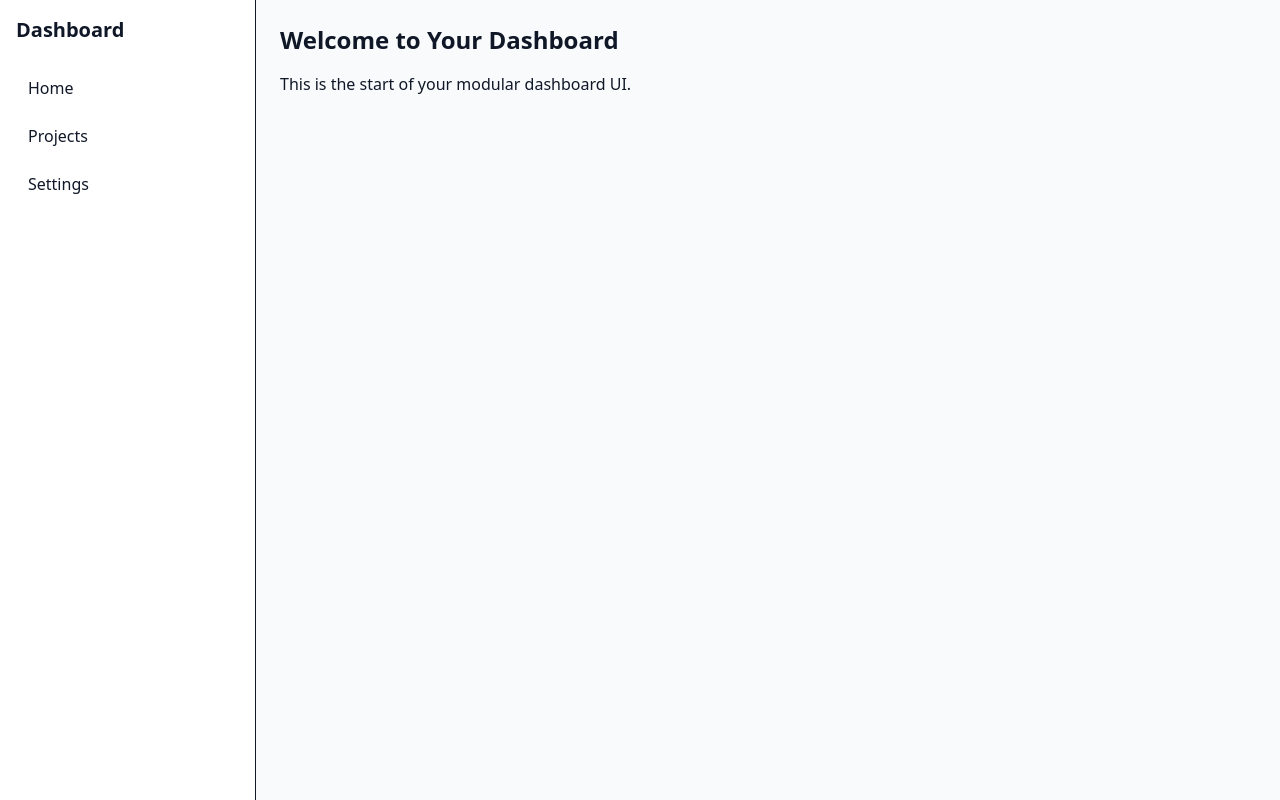
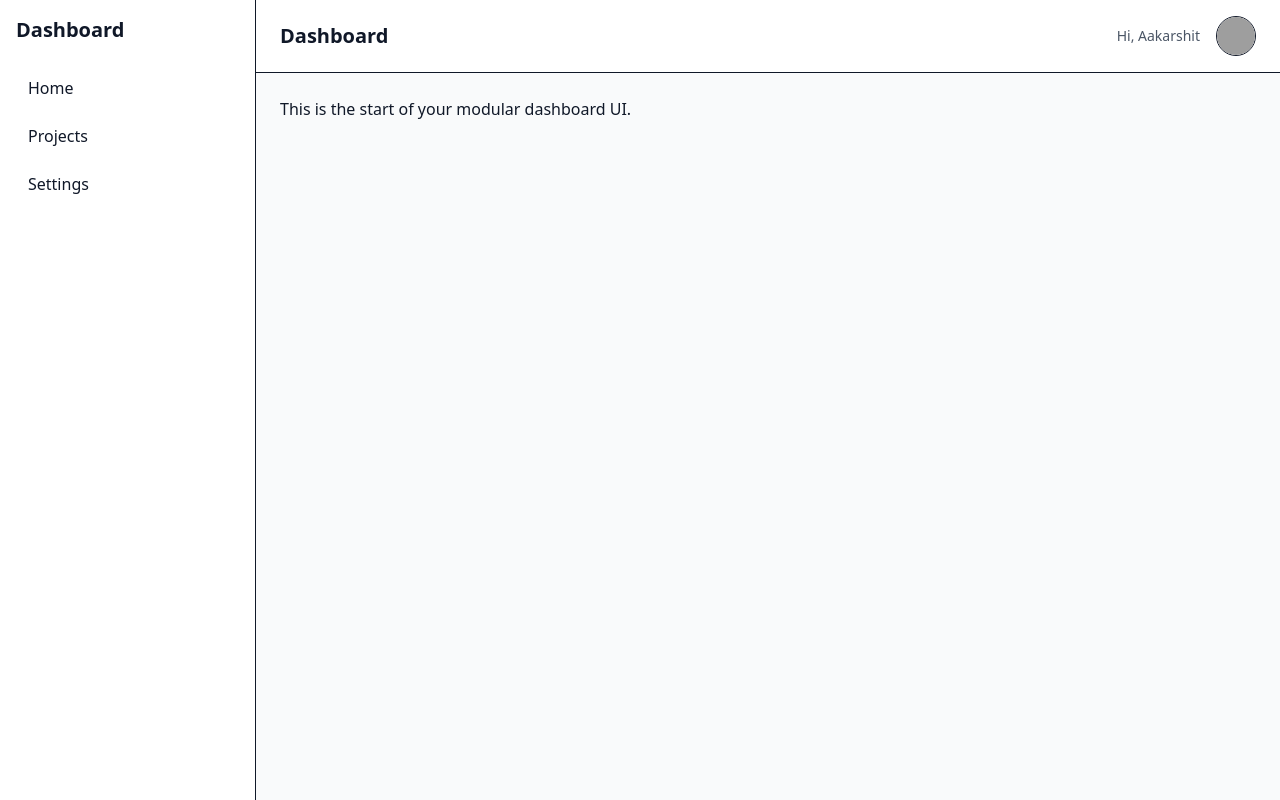
Before and after one commit to aakarshit-codes/dashboard-ui, a plain HTML site: page index.html in a window 1280 px wide. Drawn offline with nearby package versions, Linux system fonts and the light colour scheme; grey boxes are pictures that could not be loaded.

Commit message:
feat: add header layout with avatar and title

```diff
--- /dev/null
+++ b/assets/js/layout/header.js
@@ -0,0 +1,4 @@
+// Placeholder for future header features
+export function setupHeader() {
+    console.log("Header setup loaded.");
+}
--- a/assets/js/main.js
+++ b/assets/js/main.js
@@ -1,5 +1,7 @@
 import { setupSidebarToggle } from "./layout/sidebar.js";
+import { setupHeader } from "./layout/header.js";
 
 document.addEventListener("DOMContentLoaded", () => {
     setupSidebarToggle();
+    setupHeader();
 });
--- a/index.html
+++ b/index.html
@@ -23,13 +23,26 @@
             </aside>
 
             <!-- Main Content -->
-            <main class="flex-1 p-6">
-                <button id="toggleSidebar" class="md:hidden mb-4 px-4 py-2 bg-gray-800 text-white rounded">
-                    Toggle Sidebar
-                </button>
-                <h1 class="text-2xl font-bold mb-4">Welcome to Your Dashboard</h1>
-                <p>This is the start of your modular dashboard UI.</p>
+            <main class="flex-1 flex flex-col">
+                <!-- Header Bar -->
+                <header class="flex items-center justify-between px-6 py-4 bg-white border-b">
+                    <h1 class="text-xl font-semibold">Dashboard</h1>
+                    <div class="flex items-center space-x-4">
+                        <span class="text-sm text-gray-600">Hi, Aakarshit</span>
+                        <img src="https://i.pravatar.cc/40?u=aakarshit" alt="User Avatar"
+                            class="w-10 h-10 rounded-full border" />
+                    </div>
+                </header>
+
+                <!-- Content Area -->
+                <section class="p-6 flex-1">
+                    <button id="toggleSidebar" class="md:hidden mb-4 px-4 py-2 bg-gray-800 text-white rounded">
+                        Toggle Sidebar
+                    </button>
+                    <p>This is the start of your modular dashboard UI.</p>
+                </section>
             </main>
+
         </div>
     </div>
 
```
